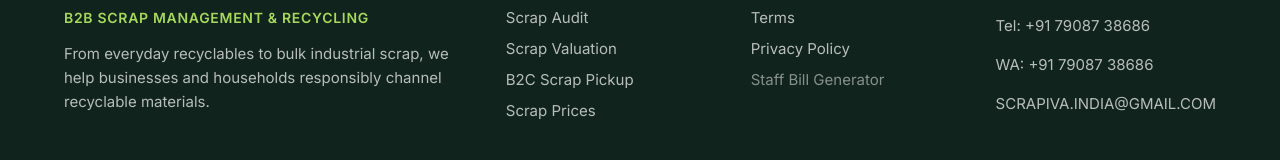
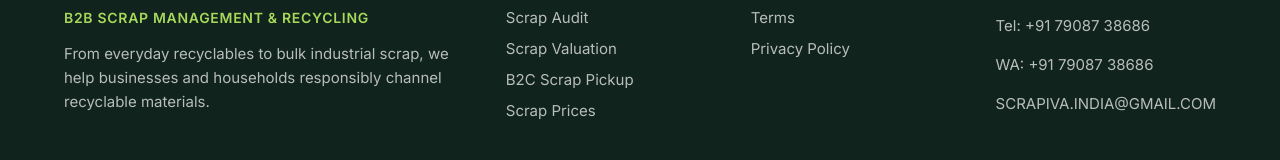
Before and after one commit to Shahbaz18-netizen/ScrapivaWebsite, a Next.js app: page / in a window 1280 px wide. Shown: the part 7109-7269 px from the top of the page. Built offline with nearby package versions, Linux system fonts and the light colour scheme.

Commit message:
fix: Remove internal staff bill link from public footer for 100% privacy

```diff
--- a/src/components/layout/Footer/Footer.tsx
+++ b/src/components/layout/Footer/Footer.tsx
@@ -54,7 +54,6 @@ export const Footer = () => {
             <li><Link href="/contact">Contact</Link></li>
             <li><Link href="/terms">Terms</Link></li>
             <li><Link href="/privacy-policy">Privacy Policy</Link></li>
-            <li><Link href="/generate-bill" style={{ opacity: 0.7 }}>Staff Bill Generator</Link></li>
           </ul>
         </div>
 
```
